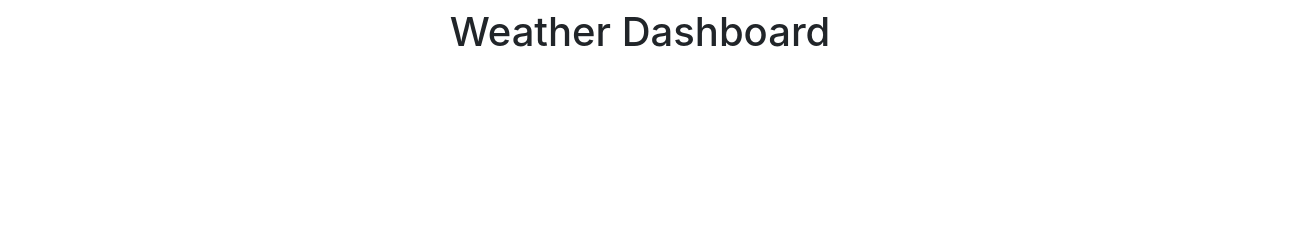
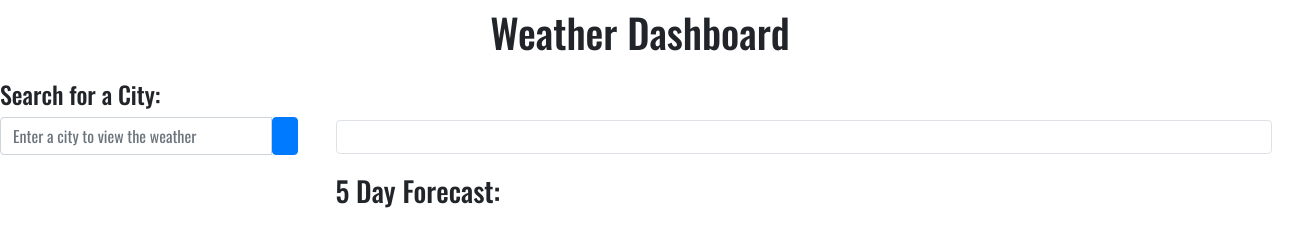
Before and after one commit to natesoum/weather-dashboard, a plain HTML site: page index.html in a window 1280 px wide. Shown: the whole page, 1303 px wide, since content can reach past the window. Drawn offline with nearby package versions, Linux system fonts and the light colour scheme.

Commit message:
Completed intial HTML & Linked google fonts

```diff
--- a/assets/css/style.css
+++ b/assets/css/style.css
@@ -0,0 +1,13 @@
+root {
+    --primary: #75b4e3;
+    --secondary: #8fe0ff;
+    --darkPurple: #31255a;
+    --lightPurple: #54416d;
+    --gray: #3f3f3f;
+    --light: #fff;
+}
+
+
+* {
+    font-family: "Oswald", sans-serif;
+}
--- a/index.html
+++ b/index.html
@@ -2,16 +2,29 @@
 <html lang="en">
 
 <head>
+
+    <!-- Meta Data-->
     <meta charset="UTF-8">
     <meta http-equiv="X-UA-Compatible" content="IE=edge">
     <meta name="viewport" content="width=device-width, initial-scale=1.0">
+
+    <!-- Title -->
     <title>Weather Dashboard</title>
+
+    <!--Google Fonts -->
+    <link rel="preconnect" href="https://fonts.googleapis.com">
+    <link rel="preconnect" href="https://fonts.gstatic.com" crossorigin>
+    <link href="https://fonts.googleapis.com/css2?family=Oswald:wght@200;300;400;500;600;700&display=swap" rel="stylesheet">
+
+    <!-- Bootstrap & CSS-->
     <link rel="stylesheet" href="https://cdn.jsdelivr.net/npm/bootstrap@4.0.0/dist/css/bootstrap.min.css" integrity="sha384-Gn5384xqQ1aoWXA+058RXPxPg6fy4IWvTNh0E263XmFcJlSAwiGgFAW/dAiS6JXm" crossorigin="anonymous">
     <link rel="stylesheet" href="./assets/css/style.css">
+
 </head>
 
 <body>
 
+    <!-- Header Container -->
     <header class="container-fluid">
         <div class="row navbar">
             <div class="col-12 text-center">
@@ -21,6 +34,60 @@
     </header>
 
 
+    <!-- Main Container -->
+    <main class="row">
+
+        <!-- Search Header -->
+        <div class="col-3 pb-2 pt-2" id="searchResults">
+            <div class="row">
+                <div class="col-12">
+                    <h4>Search for a City:</h4>
+                </div>
+            </div>
+
+            <!-- Button -->
+            <div class="row">
+                <div class="col-12">
+                    <div class="input-group">
+                        <input type="text"  id="enterCity" class="form-control" placeholder="Enter a city to view the weather">
+                        <button type="button" id="searchBtn" class="btn btn-primary"><i class="fas fa-search"></i></button>
+                    </div>
+                </div>
+            </div>
+
+            <!-- Search History-->
+            <div class="row mt-3">
+                <div class="col-12">
+
+                    <ul id="searchHistory" class="list-group">
+                        <!-- Ideally want to append searched cities here -->
+                    </ul>
+
+                </div>
+            </div>
+        </div>
+
+        <!-- Current Searched City -->
+        <div id="weatherContent" class="col-9 pb-4 pt-4">
+            <div class="row pb-3 mr-2 ml-2">
+                <div id="cityDetail" class="col-12 border rounded px-3 py-3 mt-4">
+
+                </div>
+            </div>
+
+            <!-- 5 Day Forecast -->
+            <div class="row pb-2 pt-1">
+                <div class="col-12 ml-2">
+                    <h3>5 Day Forecast:</h3>
+                </div>
+            </div>
+
+
+        </div>
+    </main>
+
+
+
 
     <script src="https://code.jquery.com/jquery-3.2.1.slim.min.js" integrity="sha384-KJ3o2DKtIkvYIK3UENzmM7KCkRr/rE9/Qpg6aAZGJwFDMVNA/GpGFF93hXpG5KkN" crossorigin="anonymous"></script>
     <script src="https://cdn.jsdelivr.net/npm/popper.js@1.12.9/dist/umd/popper.min.js" integrity="sha384-ApNbgh9B+Y1QKtv3Rn7W3mgPxhU9K/ScQsAP7hUibX39j7fakFPskvXusvfa0b4Q" crossorigin="anonymous"></script>
```
